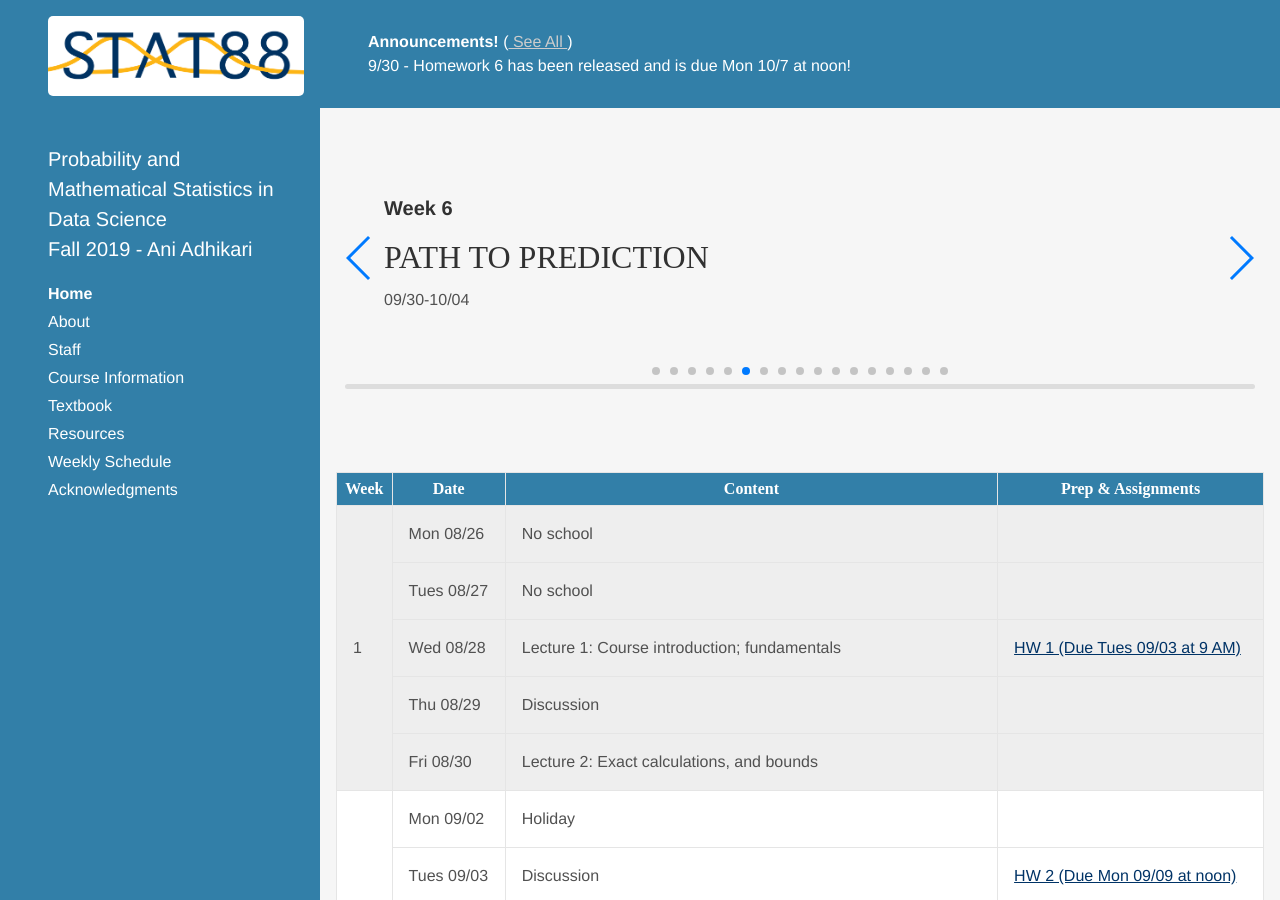
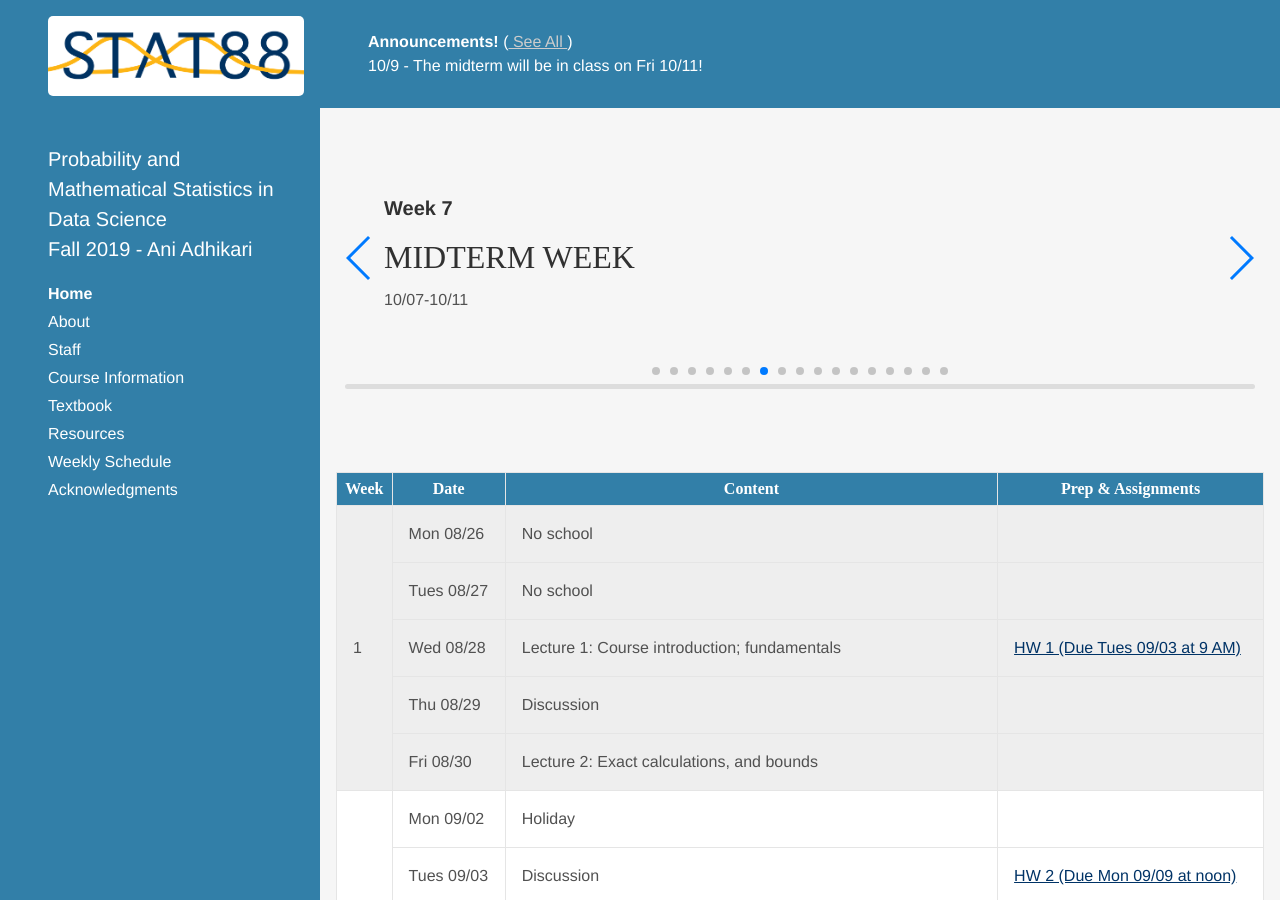
Before and after one commit to stat88/stat88.github.io, a Jekyll site: the page built from index.html, in a window 1280 px wide and 900 px high. Built offline with Jekyll 4.4.1, drawn with Linux system fonts in a browser that asks for light colours; some web fonts are replaced; the list of posts is cut into pages by our own code.

Commit message:
Updating course website to add midterm announcement and proper week

```diff
--- a/_data/announcements.yml
+++ b/_data/announcements.yml
@@ -1,5 +1,6 @@
 # - 8/28 - Welcome to the first day of lectures! Remember to come to section tomorrow (Th 8/29) too!
-- 9/30 - Homework 6 has been released and is due Mon 10/7 at noon!
+- 10/9 - The midterm will be in class on Fri 10/11!
+#- 9/30 - Homework 6 has been released and is due Mon 10/7 at noon!
 #- 9/1 - Have a wonderful 3 day weekend! There will be no lecture or office hours on Mon 9/2
 #- 9/1 - As a reminder, HW 1 is due Tuesday 9/3 at 9 AM! See you in section on Tuesday!
 # - 8/29 - Come to office hours tomorrow, 8/30 in 446 Evans for help with Homework 1!
--- a/_includes/agenda.html
+++ b/_includes/agenda.html
@@ -52,7 +52,7 @@
         prevButton: '.swiper-button-prev',
       direction: 'horizontal',
       loop: false,
-      initialSlide: 5
+      initialSlide: 6
     })
   });
   </script>
```
